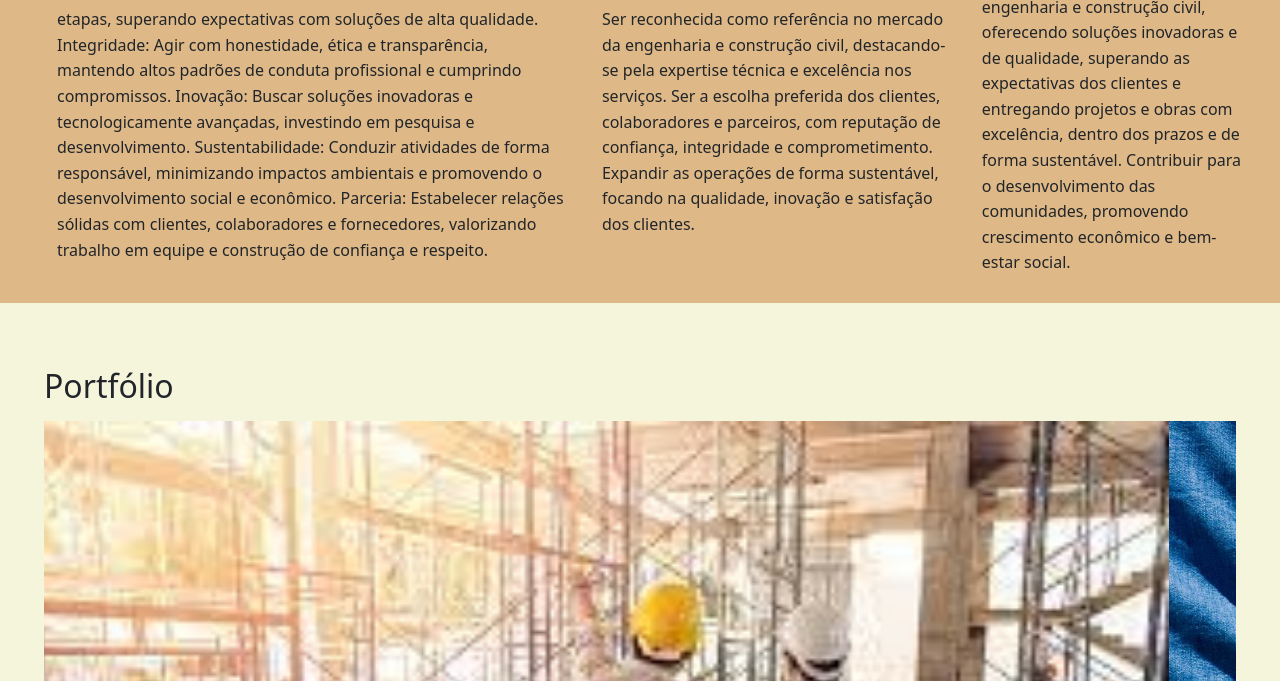
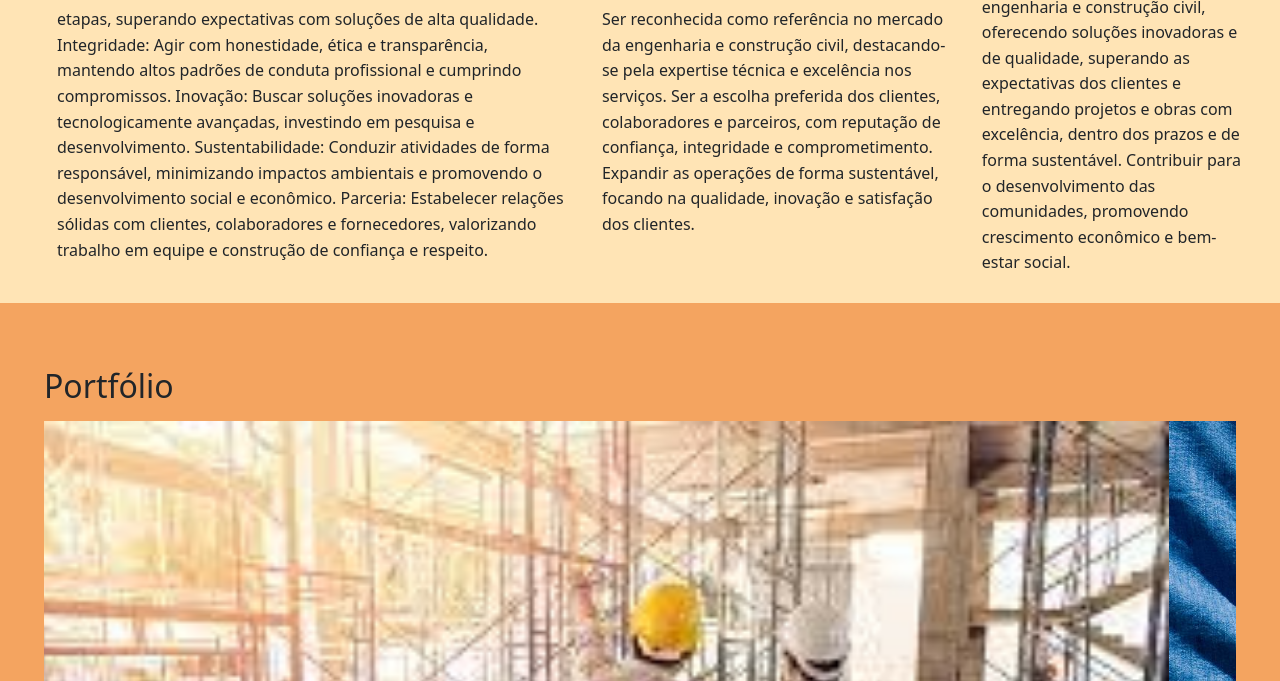
Before and after one commit to Nicksonwalachy/SiteGW, a plain HTML site: page inicio.html in a window 1280 px wide. Shown: the part 419-1100 px from the top of the page. Drawn offline with nearby package versions, Linux system fonts and the light colour scheme.

Commit message:
Estilização background pages

```diff
--- a/contato.css
+++ b/contato.css
@@ -1,5 +1,5 @@
 body {
-    background-color: beige;
+    background-color: #F4A460;
     line-height: 1.6;
 }
 header {
--- a/serviço.css
+++ b/serviço.css
@@ -1,5 +1,5 @@
         body {
-            background-color: grey;
+            background-color: #F4A460;
             font-family: Arial, sans-serif;
         }
 
--- a/style.css
+++ b/style.css
@@ -1,5 +1,5 @@
 body {
-    background-color: beige;
+    background-color: #F4A460;
     line-height: 1.6;
 }
 
@@ -84,7 +84,7 @@ footer {
 }
 
 .valores{
-    background-color: burlywood;
+    background-color: #FFE4B5;
     display: flex;
     flex-direction: row;
     padding-block-start: 10px;
```
